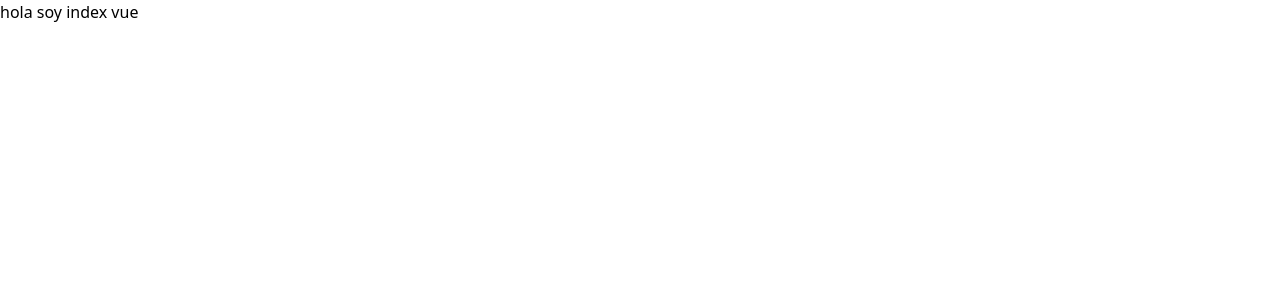
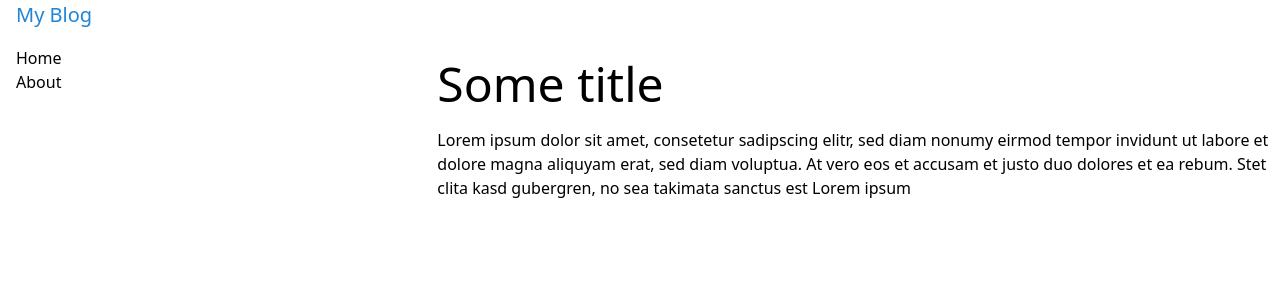
Before and after one commit to linaresb08/my-cv, a Nuxt app: page / in a window 1280 px wide. Shown: the top 300 px of the page. Built offline with nearby package versions, Linux system fonts and the light colour scheme.

Commit message:
Corregidos errores de prettier. Predefinidos algunos colores y el idioma del html.

```diff
--- a/layouts/default.vue
+++ b/layouts/default.vue
@@ -5,11 +5,33 @@
 </template>
 
 <script>
-  export default {
-    head: {
+export default {
+  data() {
+    return {
+      themeName: 'light',
+    }
+  },
+  head() {
+    return {
       bodyAttrs: {
-        class: 'font-sans bg-white',
+        class: `font-sans mode-${this.themeName}`,
       },
-    },
-  }
+    }
+  },
+}
 </script>
+
+<style>
+.mode-light {
+  @apply bg-gray-100;
+  @apply text-gray-900;
+}
+.mode-dark {
+  @apply bg-gray-900;
+  @apply text-gray-100;
+}
+.mode-light,
+.mode-dark {
+  transition: all 0.5s ease;
+}
+</style>
--- a/nuxt.config.js
+++ b/nuxt.config.js
@@ -3,16 +3,18 @@ export default {
    ** Headers of the page
    */
   head: {
-    titleTemplate: '%s | my-cv',
-    htmlAttrs: { lang: 'en' },
+    titleTemplate: '%s | Mi curriculum vitae',
+    htmlAttrs: { lang: 'es' },
     meta: [
       { charset: 'utf-8' },
       { name: 'viewport', content: 'width=device-width, initial-scale=1' },
-      { hid: 'description', name: 'description', content: 'Betzabeth Linares&apos; curriculum vitae' }
+      {
+        hid: 'description',
+        name: 'description',
+        content: 'Betzabeth Linares&apos; curriculum vitae',
+      },
     ],
-    link: [
-      { rel: 'icon', type: 'image/x-icon', href: '/favicon.ico' }
-    ]
+    link: [{ rel: 'icon', type: 'image/x-icon', href: '/favicon.ico' }],
   },
 
   /*
@@ -23,17 +25,14 @@ export default {
   /*
    ** Load nuxt build-modules
    */
-  buildModules: [
-    '@nuxtjs/eslint-module',
-    '@nuxtjs/tailwindcss'
-  ],
+  buildModules: ['@nuxtjs/eslint-module', '@nuxtjs/tailwindcss'],
 
   /*
    ** This option is given directly to the vue-router Router constructor
    */
   router: {
     base: '',
-    linkActiveClass: 'is-active'
+    linkActiveClass: 'is-active',
   },
 
   /*
@@ -55,21 +54,21 @@ export default {
         cssnano: {
           preset: 'default',
           discardComments: { removeAll: true },
-          zIndex: false
-        }
+          zIndex: false,
+        },
       },
       // Change the postcss-preset-env settings
       preset: {
         autoprefixer: {
           cascade: false,
-          grid: true
-        }
-      }
+          grid: false,
+        },
+      },
     },
 
     /*
      ** Run ESLint on save
      */
-    extend(config, ctx) { }
+    extend(config, ctx) {},
+  },
 }
-}
--- a/pages/index.vue
+++ b/pages/index.vue
@@ -1,16 +1,43 @@
 <template>
-  <div>hola soy index vue</div>
+  <section class="container">
+    <div class="grid grid-cols-3 gap-8">
+      <div class="col-span-1 bg-white px-4 pb-12 rounded">
+        <h3 class="text-xl text-blue-600 mb-4">My Blog</h3>
+        <ul>
+          <li>
+            <nuxt-link to="/">Home</nuxt-link>
+          </li>
+          <li>
+            <nuxt-link to="/about">About</nuxt-link>
+          </li>
+        </ul>
+      </div>
+      <div class="col-span-2">
+        <div class="mt-12">
+          <h1 class="text-5xl pb-2">Some title</h1>
+          <p>
+            Lorem ipsum dolor sit amet, consetetur sadipscing elitr, sed diam
+            nonumy eirmod tempor invidunt ut labore et dolore magna aliquyam
+            erat, sed diam voluptua. At vero eos et accusam et justo duo dolores
+            et ea rebum. Stet clita kasd gubergren, no sea takimata sanctus est
+            Lorem ipsum
+          </p>
+        </div>
+      </div>
+    </div>
+  </section>
 </template>
 
 <script>
 export default {
+  components: {},
   head: {
-    title: 'Welcome',
+    title: 'Betzabeth Linares',
     meta: [
       {
         hid: 'description',
         name: 'description',
-        content: 'Welcome',
+        content: 'Bienvenidos a mi cv',
       },
     ],
   },
--- a/tailwind.config.js
+++ b/tailwind.config.js
@@ -4,8 +4,20 @@
   Docs: https://tailwindcss.com/docs/configuration
   Default: https://github.com/tailwindcss/tailwindcss/blob/master/stubs/defaultConfig.stub.js
 */
+const { colors } = require('tailwindcss/defaultTheme')
+
 module.exports = {
-  theme: {},
+  theme: {
+    extend: {
+      colors: {
+        blue: {
+          ...colors.blue,
+          '200': '#C7EEFF',
+          '600': '#2085D5',
+        },
+      },
+    },
+  },
   variants: {},
   plugins: [],
   purge: {
```
Also changed, not shown: 1 other file (tests, documents, lock files or other folders). Lines whose indentation alone changed are shown as unchanged.
